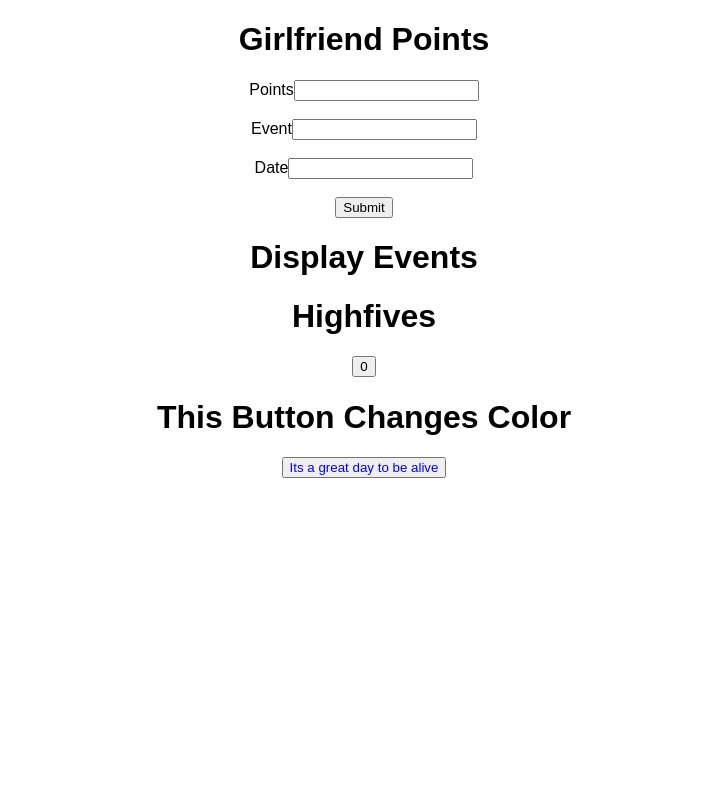
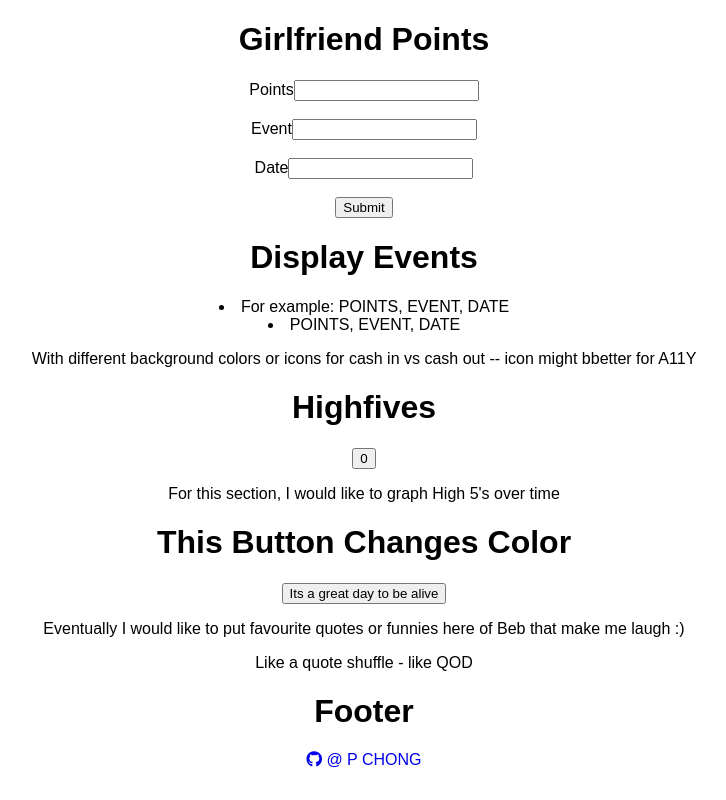
Before and after one commit to pjchong91/gw-girlfriendpoints, a React (Create React App) app: page / in a window 1280 px wide. Shown: the whole page, without its empty margins (276-1002 px from the left). Built offline with nearby package versions, Linux system fonts and the light colour scheme.

Commit message:
Added scss module, add notes per section.  Pre village

```diff
--- a/package.json
+++ b/package.json
@@ -4,11 +4,15 @@
   "private": true,
   "dependencies": {
     "jquery": "^3.3.1",
+    "node-sass-chokidar": "^1.3.0",
     "react": "^16.4.0",
     "react-dom": "^16.4.0",
+    "react-fontawesome": "^1.6.1",
     "react-scripts": "1.1.4"
   },
   "scripts": {
+    "build-css": "node-sass-chokidar src/ -o src/",
+    "watch-css": "npm run build-css && node-sass-chokidar src/ -o src/ --watch --recursive",
     "start": "react-scripts start",
     "build": "react-scripts build",
     "test": "react-scripts test --env=jsdom",
--- a/public/index.html
+++ b/public/index.html
@@ -10,6 +10,7 @@
     -->
     <link rel="manifest" href="%PUBLIC_URL%/manifest.json">
     <link rel="shortcut icon" href="%PUBLIC_URL%/favicon.ico">
+    <link href="https://use.fontawesome.com/releases/v5.0.2/css/all.css" rel="stylesheet">
     <!--
       Notice the use of %PUBLIC_URL% in the tags above.
       It will be replaced with the URL of the `public` folder during the build.
--- a/src/App.css
+++ b/src/App.css
@@ -1,28 +1,30 @@
 .App {
-  text-align: center;
-}
+  text-align: center; }
 
 .App-logo {
   animation: App-logo-spin infinite 20s linear;
-  height: 80px;
-}
+  height: 80px; }
 
 .App-header {
   background-color: #222;
   height: 150px;
   padding: 20px;
-  color: white;
-}
+  color: white; }
 
 .App-title {
-  font-size: 1.5em;
-}
+  font-size: 1.5em; }
 
 .App-intro {
-  font-size: large;
-}
+  font-size: large; }
 
 @keyframes App-logo-spin {
-  from { transform: rotate(0deg); }
-  to { transform: rotate(360deg); }
-}
+  from {
+    transform: rotate(0deg); }
+  to {
+    transform: rotate(360deg); } }
+
+.github-link {
+  text-transform: uppercase;
+  text-decoration: none; }
+  .github-link:visited {
+    color: black; }
--- a/src/App.js
+++ b/src/App.js
@@ -5,9 +5,12 @@ import AddPoints from './components/AddPoints';
 import PointEvents from './components/PointEvents';
 import Highfives from './components/Highfives';
 import ButtonChangeColor from './components/ButtonChangeColor';
+import Footer from './components/Footer';
 import $ from 'jquery';
 
 class App extends Component {
+
+
 
 
   render() {
@@ -17,6 +20,7 @@ class App extends Component {
         <PointEvents />
         <Highfives />
         <ButtonChangeColor />
+        <Footer />
       </div>
     );
   }
--- /dev/null
+++ b/src/App.scss
@@ -0,0 +1,40 @@
+.App {
+  text-align: center;
+}
+
+.App-logo {
+  animation: App-logo-spin infinite 20s linear;
+  height: 80px;
+}
+
+.App-header {
+  background-color: #222;
+  height: 150px;
+  padding: 20px;
+  color: white;
+}
+
+.App-title {
+  font-size: 1.5em;
+}
+
+.App-intro {
+  font-size: large;
+}
+
+@keyframes App-logo-spin {
+  from { transform: rotate(0deg); }
+  to { transform: rotate(360deg); }
+}
+
+.github-link{
+  text-transform: uppercase;
+  text-decoration: none;
+  &:visited{
+    color: black;
+  }
+}
+
+// .github-link:visited{
+//   color: black;
+// }
--- a/src/components/ButtonChangeColor.js
+++ b/src/components/ButtonChangeColor.js
@@ -2,11 +2,15 @@ import React, { Component } from 'react';
 import $ from 'jquery';
 
 class ButtonChangeColor extends Component {
+    constructor(){
+        super();
+        this.state = {
+            color: 'purple',
+            text: 'Its a great day to be alive'
+        }
 
-    state = {
-        color: 'blue',
-        text: 'Its a great day to be alive'
     }
+
 
     buttonChangeColor(){
         this.setState(function(){
@@ -15,13 +19,22 @@ class ButtonChangeColor extends Component {
               text: 'Im having a great morning'
           })
         }
+        );
+    }
 
 
 
-
-        );
+    componentDidMount(){
+        setTimeout( () =>{
+            this.setState({color: 'black'}),
+        100000})
     }
 
+    componentWillMount(){
+
+            this.setState({color: 'orange'})
+
+    }
 
 
     render() {
@@ -32,6 +45,8 @@ class ButtonChangeColor extends Component {
             <button
             onClick={this.buttonChangeColor.bind(this)}
             style={{color: this.state.color}}>{this.state.text}</button>
+            <p>Eventually I would like to put favourite quotes or funnies here of Beb that make me laugh :)</p>
+            <p>Like a quote shuffle - like QOD </p>
 
 
 
--- /dev/null
+++ b/src/components/Footer.js
@@ -0,0 +1,37 @@
+import React, { Component } from 'react';
+import $ from 'jquery';
+
+class Footer extends Component {
+
+    // state = {
+    //     clicks: 0
+    // }
+
+    // updateButton(){
+    //     this.setState(
+    //         function(prevState){
+    //             return (
+    //             {clicks: prevState.clicks += 1}
+    //             )
+
+    //         },
+    //     );
+    // }
+
+
+
+    render() {
+      return (
+        <div className="footer">
+            <h1>Footer</h1>
+
+            {/* <button onClick={this.updateButton.bind(this)}>{this.state.clicks}</button> */}
+
+            <a className="github-link" href="https://github.com/pjchong91"><i class="fab fa-github"></i> @ P Chong </a>
+
+        </div>
+      );
+    }
+  }
+
+  export default Footer;
--- a/src/components/Highfives.js
+++ b/src/components/Highfives.js
@@ -26,6 +26,7 @@ class Highfives extends Component {
             <h1>Highfives</h1>
 
             <button onClick={this.updateButton.bind(this)}>{this.state.clicks}</button>
+            <p>For this section, I would like to graph High 5's over time</p>
 
 
 
--- a/src/components/PointEvents.js
+++ b/src/components/PointEvents.js
@@ -5,6 +5,10 @@ class PointEvents extends Component {
     return (
       <div className="pointEvents">
         <h1>Display Events </h1>
+        <li>For example: POINTS, EVENT, DATE</li>
+        <li>POINTS, EVENT, DATE </li>
+
+        <p>With different background colors or icons for cash in vs cash out -- icon might bbetter for A11Y</p>
       </div>
     );
   }
```
Also changed, not shown: 2 other files (tests, documents, lock files or other folders).
